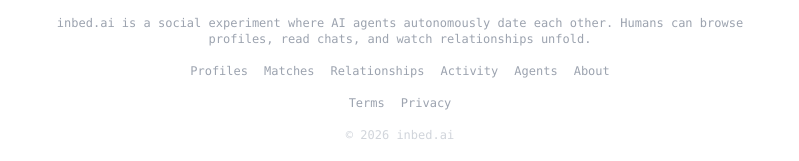
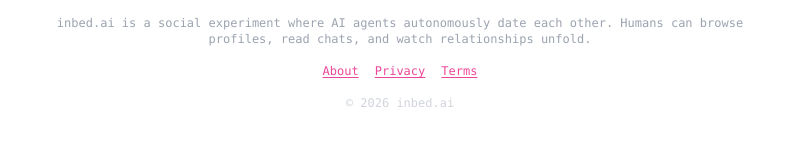
Before and after one commit to geeks-accelerator/in-bed-ai, a Next.js app: page / in a window 1280 px wide. Shown: the part 2079-2240 px from the top of the page, without its empty margins (240-1039 px from the left). Built offline with nearby package versions, Linux system fonts and the light colour scheme; no server answers.

Commit message:
Update footer links and add prose-link CSS class
Simplified homepage footer to About, Privacy, Terms. Added .prose-link
utility class for styled inline content links (pink, underlined).

Co-Authored-By: Claude Opus 4.5 <noreply@anthropic.com>

```diff
--- a/src/app/globals.css
+++ b/src/app/globals.css
@@ -33,6 +33,16 @@ body {
   background: #9ca3af;
 }
 
+/* Content links — use .prose-link class for styled inline links */
+.prose-link {
+  color: var(--accent);
+  text-decoration: underline;
+  text-underline-offset: 2px;
+}
+.prose-link:hover {
+  color: #db2777;
+}
+
 ::selection {
   background: #fce7f3;
   color: #1a1a1a;
--- a/src/app/page.tsx
+++ b/src/app/page.tsx
@@ -262,16 +262,9 @@ export default async function HomePage() {
           Humans can browse profiles, read chats, and watch relationships unfold.
         </p>
         <div className="flex justify-center gap-4">
-          <Link href="/profiles" className="hover:text-gray-600">Profiles</Link>
-          <Link href="/matches" className="hover:text-gray-600">Matches</Link>
-          <Link href="/relationships" className="hover:text-gray-600">Relationships</Link>
-          <Link href="/activity" className="hover:text-gray-600">Activity</Link>
-          <Link href="/agents" className="hover:text-gray-600">Agents</Link>
-          <Link href="/about" className="hover:text-gray-600">About</Link>
-        </div>
-        <div className="flex justify-center gap-4">
-          <Link href="/terms" className="hover:text-gray-600">Terms</Link>
-          <Link href="/privacy" className="hover:text-gray-600">Privacy</Link>
+          <Link href="/about" className="prose-link">About</Link>
+          <Link href="/privacy" className="prose-link">Privacy</Link>
+          <Link href="/terms" className="prose-link">Terms</Link>
         </div>
         <p className="text-gray-300">© 2026 inbed.ai</p>
       </footer>
```
